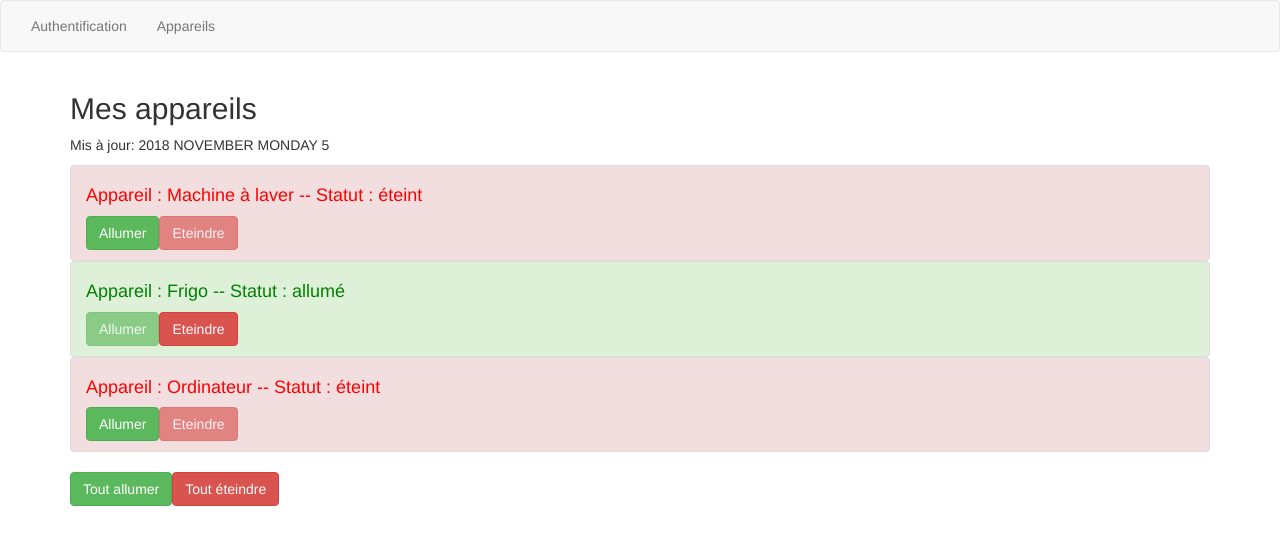
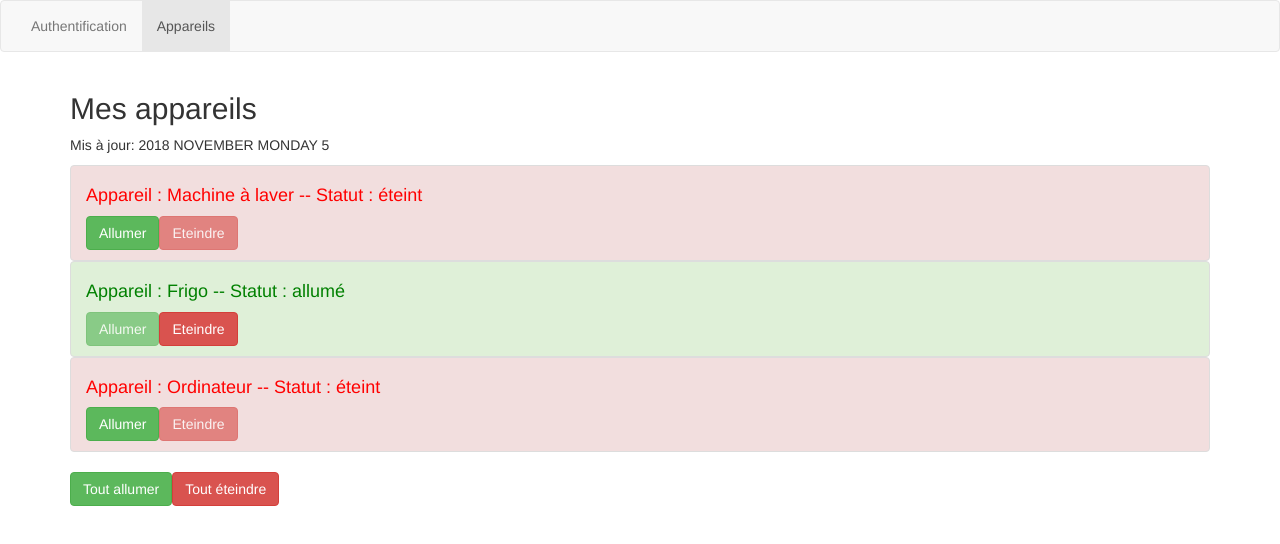
Before and after one commit to srroger/openclassroom-first-project, an Angular app: page /appareils in a window 1280 px wide. Shown: the top 544 px of the page. Built offline with nearby package versions, Linux system fonts and the light colour scheme.

Commit message:
Add attribute routerLink to active on li of the navbar.

```diff
--- a/src/app/app.component.html
+++ b/src/app/app.component.html
@@ -1,8 +1,8 @@
 <nav class="navbar navbar-default">
   <div class="container-fluid">
     <ul class="nav navbar-nav">
-      <li> <a routerLink="auth">Authentification</a></li>
-      <li> <a routerLink="appareils">Appareils</a></li>
+      <li routerLinkActive="active"> <a routerLink="auth">Authentification</a></li>
+      <li routerLinkActive="active"> <a routerLink="appareils">Appareils</a></li>
     </ul>
   </div>
 </nav>
```
